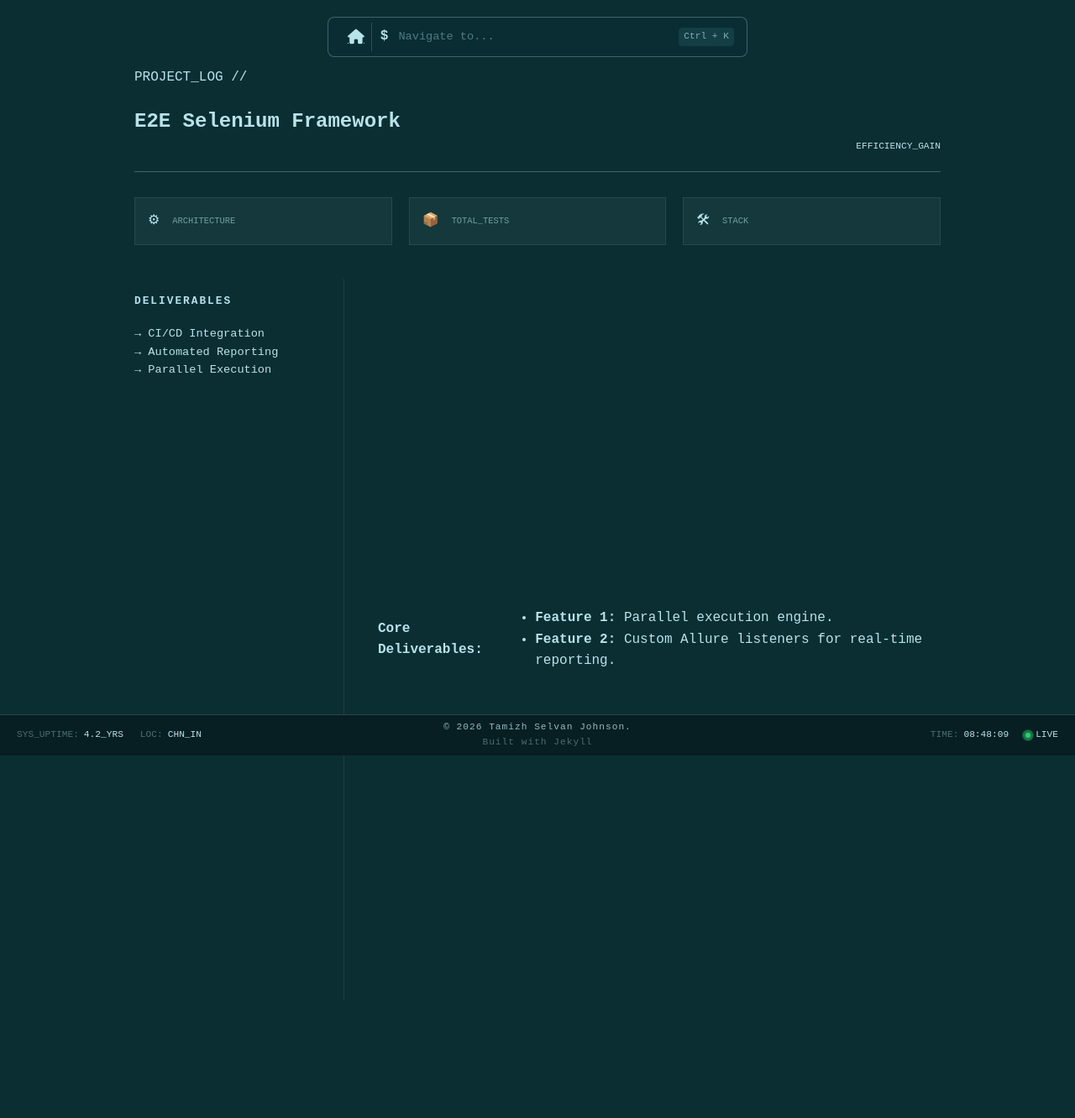
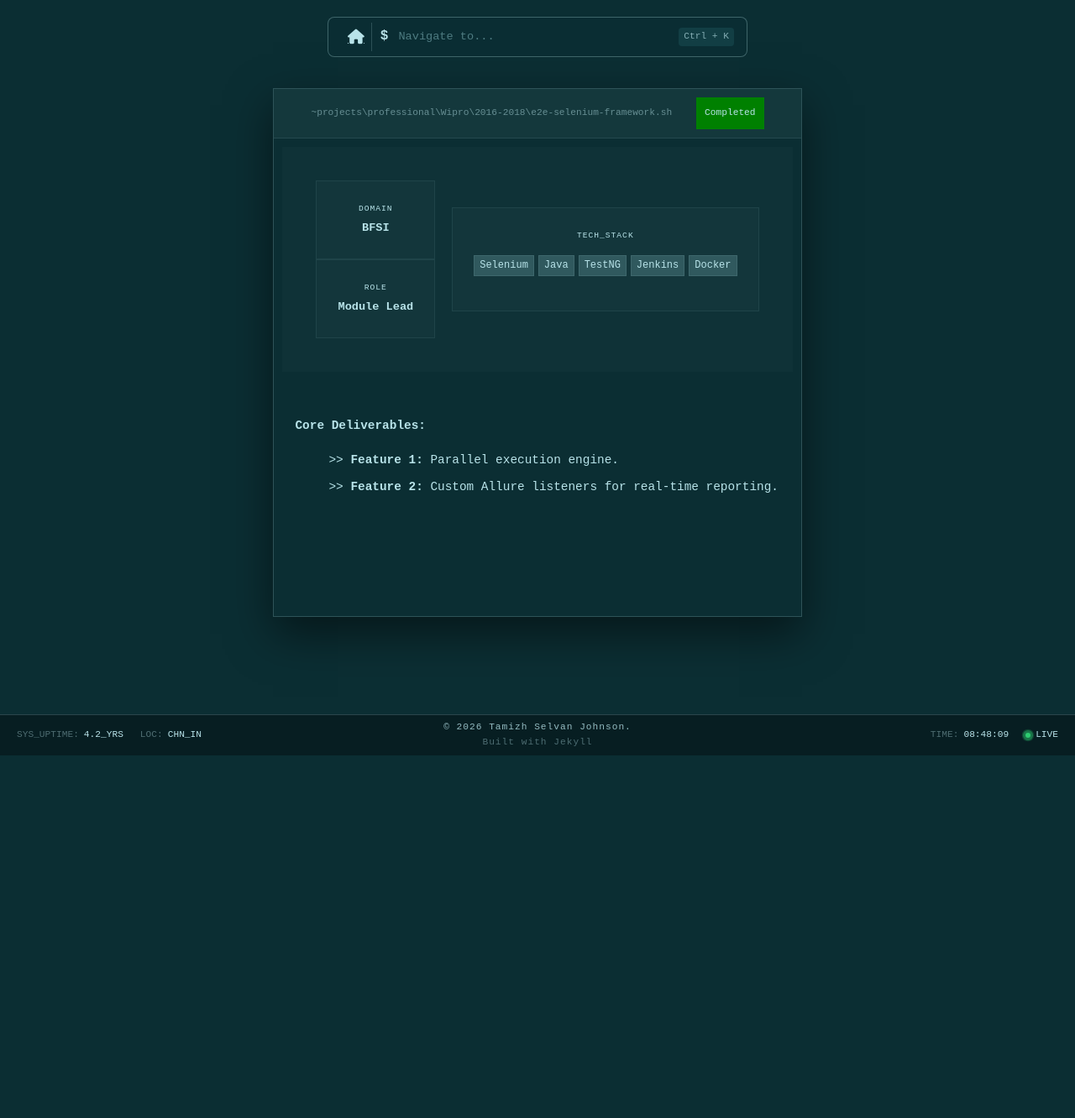
Before and after one commit to TyroTamizh/tyrotamizh.github.io, a Jekyll site: the page built from _professional_projects/test-automation-framework.md, in a window 1280 px wide. Shown: the whole page at 84% size. Built offline with Jekyll 4.4.1, drawn with Linux system fonts in a browser that asks for light colours; after the commit the page ends 900 px from its top, so only the background shows below that.

Commit message:
Fixing Professional project layout

```diff
--- a/_layouts/professional.html
+++ b/_layouts/professional.html
@@ -1,59 +1,42 @@
 ---
 layout: default
 ---
-  <article class="project-dashboard">
-  <header class="dashboard-header">
-    <div class="header-left">
-      <div class="breadcrumb">PROJECT_LOG // {{ page.client | uppercase }}</div>
-      <h1>{{ page.title }}</h1>
-    </div>
-    <div class="header-right">
-      <div class="metric-box">
-        <span class="metric-label">EFFICIENCY_GAIN</span>
-        <span class="metric-value">{{ page.impact_metric }}</span>
-      </div>
-    </div>
-  </header>
-
-  <div class="spec-grid">
-    <div class="spec-card">
-      <div class="spec-icon">⚙</div>
-      <div class="spec-info">
-        <label>ARCHITECTURE</label>
-        <span>{{ page.architecture }}</span>
-      </div>
-    </div>
-    <div class="spec-card">
-      <div class="spec-icon">📦</div>
-      <div class="spec-info">
-        <label>TOTAL_TESTS</label>
-        <span>{{ page.test_count }}</span>
-      </div>
-    </div>
-    <div class="spec-card">
-      <div class="spec-icon">🛠</div>
-      <div class="spec-info">
-        <label>STACK</label>
-        <div class="tag-cloud">
-          {% for tool in page.stack %}
-            <span class="mini-tag">{{ tool }}</span>
-          {% endfor %}
-        </div>
-      </div>
-    </div>
+<div class="professional-layout-wrapper">
+<div class="workspace-container">
+  <div class="window-header">
+    <div class="projHeader">~projects\professional\{{page.company}}\{{page.duration}}\{{ page.title | slugify }}.sh</div>
+    <div class="projectStatus hidden-mobile">Completed</div>
   </div>
 
-  <div class="dashboard-body">
-    <aside class="body-sidebar">
-      <h4>DELIVERABLES</h4>
-      <ul>
-        <li>CI/CD Integration</li>
-        <li>Automated Reporting</li>
-        <li>Parallel Execution</li>
-      </ul>
+  <div class="workspace-main">
+    <aside class="system-sidebar">
+      <div class="projGroup">
+        <div class="meta-group">
+        <label>DOMAIN</label>
+        <p>{{ page.domain }}</p>
+      </div>
+
+      <div class="meta-group">
+        <label>ROLE</label>
+        <p>{{ page.role }}</p>
+      </div>
+      </div>
+
+      <div class="meta-group techStack">
+        <label>TECH_STACK</label>
+        <ul class="tool-list">
+          {% for tool in page.tools %}
+          <li>{{ tool }}</li>
+          {% endfor %}
+        </ul>
+      </div>
     </aside>
-    <section class="body-main" style="scroll-snap-align: unset;">
-      {{ content }}
-    </section>
+
+    <main class="execution-log">
+      <div class="content-body">
+        {{ content }}
+      </div>
+    </main>
   </div>
-</article>
+</div>
+</div>
--- a/_professional_projects/test-automation-framework.md
+++ b/_professional_projects/test-automation-framework.md
@@ -1,7 +1,7 @@
 ---
 layout: professional
 title: "E2E Selenium Framework"
-company: "TCS"
+company: "Wipro"
 domain: "BFSI"
 role: "Module Lead"
 duration: "2016-2018"
--- a/_sass/_hero.scss
+++ b/_sass/_hero.scss
@@ -184,7 +184,7 @@
 
 @media (max-width: 768px) {
   .hero h1 {
-    font-size: 2.2rem; // Slightly smaller to prevent excessive wrapping
+    font-size: 2.0rem; // Slightly smaller to prevent excessive wrapping
     line-height: 1.3;
   }
 }
--- a/_sass/_projects_view.scss
+++ b/_sass/_projects_view.scss
@@ -1,59 +1,139 @@
-.project-dashboard {
-  max-width: 1000px;
-  margin: 80px auto;
-  padding: 0 20px;
+.professional-layout-wrapper {
+  width: 100%;
+  height: calc(100vh - 60px);
+  min-height: 85vh; // Takes up most of the screen height
+  display: flex;
+  align-items: center;      // Vertical
+  justify-content: center; // Horizontal
+  padding: 60px 0; // Gives space for your Nav and Footer
+  background-color: $darkbgColor;
+}
 
-  .dashboard-header {
+.workspace-container {
+  max-width: 950px;
+  margin: 0 auto;
+  display: flex;
+  flex-direction: column;
+  height: 70vh; // Keeps it compact and centered vertically
+  border: 1px solid rgba($accent1, 0.2);
+  background: $darkbgColor;
+  font-family: $code-font;
+  box-shadow: 0 20px 50px rgba(0,0,0,0.5);
+
+  .window-header {
+    background: rgba($accent1, 0.05);
+    padding: 10px 15px;
     display: flex;
-    justify-content: space-between;
-    align-items: flex-end;
-    border-bottom: 1px solid rgba($accent1, 0.3);
-    padding-bottom: 20px;
-    margin-bottom: 30px;
+    border-bottom: 1px solid rgba($accent1, 0.1);
+    align-items: center;
+    justify-content: space-evenly;
 
-    .metric-box {
-      text-align: right;
-      .metric-label { font-size: 0.7rem; color: $accent1; display: block; }
-      .metric-value { font-size: 1.8rem; font-weight: bold; color: #2ecc71; }
+    .projHeader { font-size: 0.7rem; opacity: 0.5; }
+    .projectStatus {
+      font-size: 0.7rem;
+      padding: 10px;
+      background-color: green;
     }
   }
 
-  .spec-grid {
-    display: grid;
-    grid-template-columns: repeat(3, 1fr);
-    gap: 20px;
-    margin-bottom: 40px;
-
-    .spec-card {
-      background: rgba($accent1, 0.05);
-      border: 1px solid rgba($accent1, 0.1);
-      padding: 15px;
-      display: flex;
-      gap: 15px;
-      align-items: center;
-
-      label { font-size: 0.65rem; color: rgba($accent1, 0.6); display: block; }
-      span { font-size: 0.9rem; font-weight: bold; }
-    }
+  .workspace-main {
+   display: flex;
+   flex-direction: column;
   }
 
-  .dashboard-body {
-    display: grid;
-    grid-template-columns: 250px 1fr;
-    gap: 40px;
+  .system-sidebar {
+    display: flex;
+    background: rgba($accent1, 0.02);
+    padding: 40px;
+    margin: 10px;
+    align-items: center;
+    justify-content: space-between;
+    gap: 20px;
 
-    .body-sidebar {
-      border-right: 1px solid rgba($accent1, 0.1);
-      h4 { font-size: 0.8rem; letter-spacing: 2px; color: $accent1; }
-      ul { list-style: none; padding: 0; font-size: 0.85rem;
-        li::before { content: "→ "; color: $accent1; }
+    .projGroup{
+      display: flex;
+      flex-direction: column;
+    }
+
+    .meta-group {
+      //margin-bottom: 20px;
+      display: flex;
+      flex-direction: column;
+      align-items: center;
+      justify-content: center;
+      word-wrap: break-word;
+      border: 1px solid rgba($lightbgColor, 0.2);
+      padding: 25px;
+      background-color: rgba($accent1, 0.02);
+      label { font-size: 0.6rem; color: $accent1; letter-spacing: 1px; }
+      p { font-size: 0.85rem; margin: 5px 0 0 0; font-weight: bold; white-space:normal;}
+    }
+
+    .tool-list {
+  display: flex;
+  flex-wrap: wrap; // Allows tags to wrap if they hit the 240px wall
+  gap: 5px;
+  list-style: none;
+  padding: 0;
+  align-items: center;
+  justify-content: center;
+
+  li {
+    font-size: 0.75rem;
+    padding: 2px 6px;
+    background: rgba($lightbgColor, 0.5);
+    border: 1px solid rgba($accent1, 0.1);
+  }
+}
+  }
+
+  .execution-log {
+    padding: 25px;
+    overflow-y: auto;
+    display: flex;
+    flex-direction: column;
+
+    .content-body {
+      font-size: 0.9rem;
+      line-height: 1.5;
+      flex: 1;
+      // Style Markdown bullets as terminal steps
+      ul li {
+        list-style: none;
+        margin-bottom: 10px;
+        &::before { content: ">> "; color: $accent1; }
       }
     }
   }
 }
 
 @media (max-width: 768px) {
-  .spec-grid, .dashboard-body { grid-template-columns: 1fr; }
-  .dashboard-header { flex-direction: column; align-items: flex-start; gap: 20px; }
-  .body-sidebar { border-right: none; border-bottom: 1px solid rgba($accent1, 0.1); padding-bottom: 20px; }
+  .professional-layout-wrapper{
+    padding: 0px !important;
+    margin-top: 5px;
+  }
+  .projHeader{
+    font-size: 30px;
+  }
+
+  .system-sidebar{
+    padding: 5px !important;
+    flex-direction: column;
+    justify-content: space-between;
+    gap: 5px !important;
+  }
+  .projGroup{
+    flex-direction: row !important;
+    justify-content: space-evenly;
+  }
+  .meta-group{
+    border: none !important;
+    // padding: 10px !important;
+    background-color: transparent !important;
+    // height: 10px;
+  }
+  .execution-log{
+    margin: 0 20px;
+    padding: 0px !important;
+  }
 }
--- a/_sass/_variables.scss
+++ b/_sass/_variables.scss
@@ -7,7 +7,7 @@ $lightTextColor: #b8e3e9;
 $accent1: #b8e3e9;
 $accent2: #0b2e33;
 $code-font: "Courier New", Courier, monospace;
-
+//
 // Base body
 * {
   box-sizing: border-box;
```
